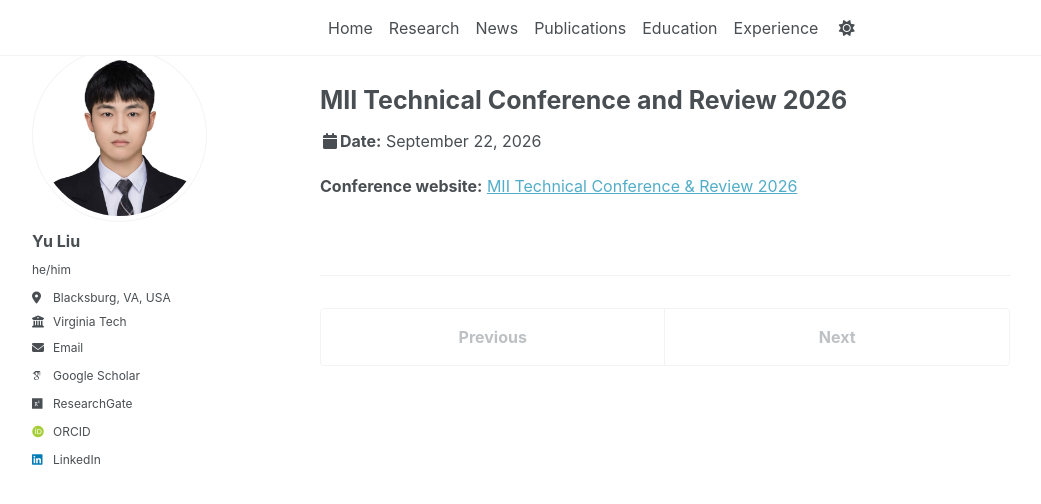
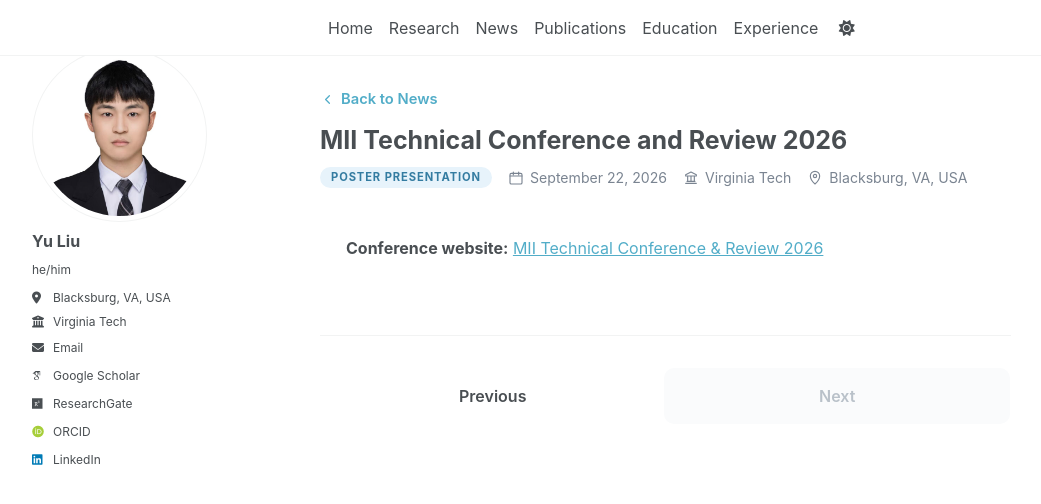
Before and after one commit to yuliu0322/yuliu0322.github.io, a Jekyll site: the page built from _talks/2026-09-21-MII Technical Conference and Review.md, in a window 1280 px wide. Shown: the top 504 px of the page, without its empty margins (48-1089 px from the left). Built offline with Jekyll 4.4.1, drawn with Linux system fonts in a browser that asks for light colours; some web fonts are replaced; a script bundle is joined from its source files by our own code; library files that are not in the unit come from our copies.

Commit message:
Update talk.html

```diff
--- a/_layouts/talk.html
+++ b/_layouts/talk.html
@@ -1,6 +1,173 @@
 ---
 layout: default
 ---
+
+<style>
+.talk-header {
+  --talk-blue: #52adc8;
+  --talk-dark: #233044;
+  --talk-text: #4f5865;
+  --talk-muted: #7a8491;
+  --talk-border: #dfe5eb;
+}
+
+/* Back to News link */
+
+.talk-back-link {
+  display: inline-flex;
+  align-items: center;
+  gap: 6px;
+  margin: 0 0 1.1rem;
+  color: var(--talk-blue);
+  font-size: 0.92rem;
+  font-weight: 600;
+  text-decoration: none;
+}
+
+.talk-back-link svg {
+  width: 15px;
+  height: 15px;
+  transition: transform 0.18s ease;
+}
+
+.talk-back-link:hover {
+  color: #2f8faa;
+}
+
+.talk-back-link:hover svg {
+  transform: translateX(-3px);
+}
+
+/* Title */
+
+.talk-title {
+  margin-bottom: 0.9rem !important;
+}
+
+/* Meta row: category badge, date, venue, location */
+
+.talk-meta {
+  display: flex;
+  flex-wrap: wrap;
+  align-items: center;
+  gap: 9px 16px;
+  margin: 0 0 1.6rem;
+}
+
+.talk-type {
+  display: inline-flex;
+  align-items: center;
+  justify-content: center;
+  padding: 5px 11px;
+  border-radius: 999px;
+  background: #eef2f5;
+  color: #596575;
+  font-size: 0.7rem;
+  font-weight: 700;
+  line-height: 1;
+  letter-spacing: 0.08em;
+  text-transform: uppercase;
+}
+
+.talk-type-award,
+.talk-type-fellowship {
+  background: #fff3d8;
+  color: #a66b16;
+}
+
+.talk-type-grant {
+  background: #e4f5eb;
+  color: #28764a;
+}
+
+.talk-type-presentation,
+.talk-type-poster,
+.talk-type-poster-presentation {
+  background: #e7f3fb;
+  color: #347ca1;
+}
+
+.talk-type-outreach {
+  background: #f3eafb;
+  color: #775095;
+}
+
+.talk-type-professional-development,
+.talk-type-training {
+  background: #eef0ff;
+  color: #5661a5;
+}
+
+.talk-type-competition {
+  background: #fdeaea;
+  color: #a14848;
+}
+
+.talk-detail {
+  display: inline-flex;
+  align-items: center;
+  gap: 6px;
+  color: var(--talk-muted);
+  font-size: 0.88rem;
+}
+
+.talk-detail svg {
+  width: 16px;
+  height: 16px;
+  flex: 0 0 16px;
+}
+
+/* Content card */
+
+.talk-card {
+  padding: 22px 26px;
+  border: 1px solid var(--talk-border);
+  border-radius: 13px;
+  background: #ffffff;
+}
+
+.talk-card p:last-child {
+  margin-bottom: 0;
+}
+
+/* Pagination (Previous / Next) restyle */
+
+.pagination {
+  margin-top: 1.8rem !important;
+}
+
+.pagination--pager {
+  display: flex !important;
+  align-items: center;
+  justify-content: center;
+  gap: 6px;
+  border: 1px solid var(--talk-border) !important;
+  border-radius: 10px !important;
+  color: var(--talk-dark) !important;
+  font-weight: 600 !important;
+  transition:
+    border-color 0.18s ease,
+    color 0.18s ease,
+    background 0.18s ease !important;
+}
+
+.pagination--pager:hover {
+  border-color: var(--talk-blue) !important;
+  background: #f3fafc !important;
+  color: var(--talk-blue) !important;
+}
+
+.pagination--pager.disabled {
+  color: #b9c1c9 !important;
+  background: #fafbfc !important;
+}
+
+@media (max-width: 480px) {
+  .talk-card {
+    padding: 17px;
+  }
+}
+</style>
 
 {% include base_path %}
 
@@ -25,24 +192,74 @@ layout: default
 
     <div class="page__inner-wrap">
       {% unless page.header.overlay_color or page.header.overlay_image %}
-        <header>
-          {% if page.title %}<h1 class="page__title" itemprop="headline">{{ page.title | markdownify | remove: "<p>" | remove: "</p>" }}</h1>{% endif %}
+        <header class="talk-header">
+
+          <a class="talk-back-link" href="{{ '/news/' | relative_url }}">
+            <svg viewBox="0 0 24 24" aria-hidden="true" fill="none" stroke="currentColor" stroke-width="2" stroke-linecap="round" stroke-linejoin="round">
+              <path d="M15 6l-6 6 6 6"/>
+            </svg>
+            Back to News
+          </a>
+
+          {% if page.title %}<h1 class="page__title talk-title" itemprop="headline">{{ page.title | markdownify | remove: "<p>" | remove: "</p>" }}</h1>{% endif %}
+
           {% if page.read_time %}
             <p class="page__meta"><i class="fa fa-clock" aria-hidden="true"></i> {% include read-time.html %}</p>
           {% endif %}
-        {% if page.modified %}
-          <p class="page__date"><strong><i class="fa fa-fw fa-calendar" aria-hidden="true"></i>Date:</strong> <time datetime="{{ page.modified | date: "%Y-%m-%d" }}">{{ page.modified | date: "%B %d, %Y" }}</time></p>
-        {% elsif page.date %}
-          <p class="page__date"><strong><i class="fa fa-fw fa-calendar" aria-hidden="true"></i>Date:</strong> <time datetime="{{ page.date | date_to_xmlschema }}">{{ page.date | date: "%B %d, %Y" }}</time></p>
-        {% endif %}
-        {% if page.talk_type %}<p>{{page.talk_type}} at {{ page.venue }},  {{page.location}} {% endif %}
+
+          <div class="talk-meta">
+
+            {% if page.type %}
+              <span class="talk-type talk-type-{{ page.type | slugify }}">{{ page.type }}</span>
+            {% endif %}
+
+            {% if page.modified %}
+              <span class="talk-detail">
+                <svg viewBox="0 0 24 24" aria-hidden="true" fill="none" stroke="currentColor" stroke-width="1.7" stroke-linecap="round" stroke-linejoin="round">
+                  <rect x="3" y="5" width="18" height="16" rx="2"/>
+                  <path d="M3 9h18M8 3v4M16 3v4"/>
+                </svg>
+                <time datetime="{{ page.modified | date: "%Y-%m-%d" }}">{{ page.modified | date: "%B %d, %Y" }}</time>
+              </span>
+            {% elsif page.date %}
+              <span class="talk-detail">
+                <svg viewBox="0 0 24 24" aria-hidden="true" fill="none" stroke="currentColor" stroke-width="1.7" stroke-linecap="round" stroke-linejoin="round">
+                  <rect x="3" y="5" width="18" height="16" rx="2"/>
+                  <path d="M3 9h18M8 3v4M16 3v4"/>
+                </svg>
+                <time datetime="{{ page.date | date_to_xmlschema }}">{{ page.date | date: "%B %d, %Y" }}</time>
+              </span>
+            {% endif %}
+
+            {% if page.venue %}
+              <span class="talk-detail">
+                <svg viewBox="0 0 24 24" aria-hidden="true" fill="none" stroke="currentColor" stroke-width="1.7" stroke-linecap="round" stroke-linejoin="round">
+                  <path d="M4 20h16M6 17h12M7 9v8M12 9v8M17 9v8M4 7l8-4 8 4v2H4V7z"/>
+                </svg>
+                {{ page.venue }}
+              </span>
+            {% endif %}
+
+            {% if page.location %}
+              <span class="talk-detail">
+                <svg viewBox="0 0 24 24" aria-hidden="true" fill="none" stroke="currentColor" stroke-width="1.7" stroke-linecap="round" stroke-linejoin="round">
+                  <path d="M12 21s7-6.1 7-12a7 7 0 1 0-14 0c0 5.9 7 12 7 12z"/>
+                  <circle cx="12" cy="9" r="2.5"/>
+                </svg>
+                {{ page.location }}
+              </span>
+            {% endif %}
+
+          </div>
 
         </header>
       {% endunless %}
 
       <section class="page__content" itemprop="text">
-        {{ content }}
-        {% if page.link %}<div><a href="{{ page.link }}" class="btn">{{ site.data.ui-text[site.locale].ext_link_label | default: "Direct Link" }}</a></div>{% endif %}
+        <div class="talk-card">
+          {{ content }}
+          {% if page.link %}<div><a href="{{ page.link }}" class="btn">{{ site.data.ui-text[site.locale].ext_link_label | default: "Direct Link" }}</a></div>{% endif %}
+        </div>
       </section>
 
       <footer class="page__meta">
```
